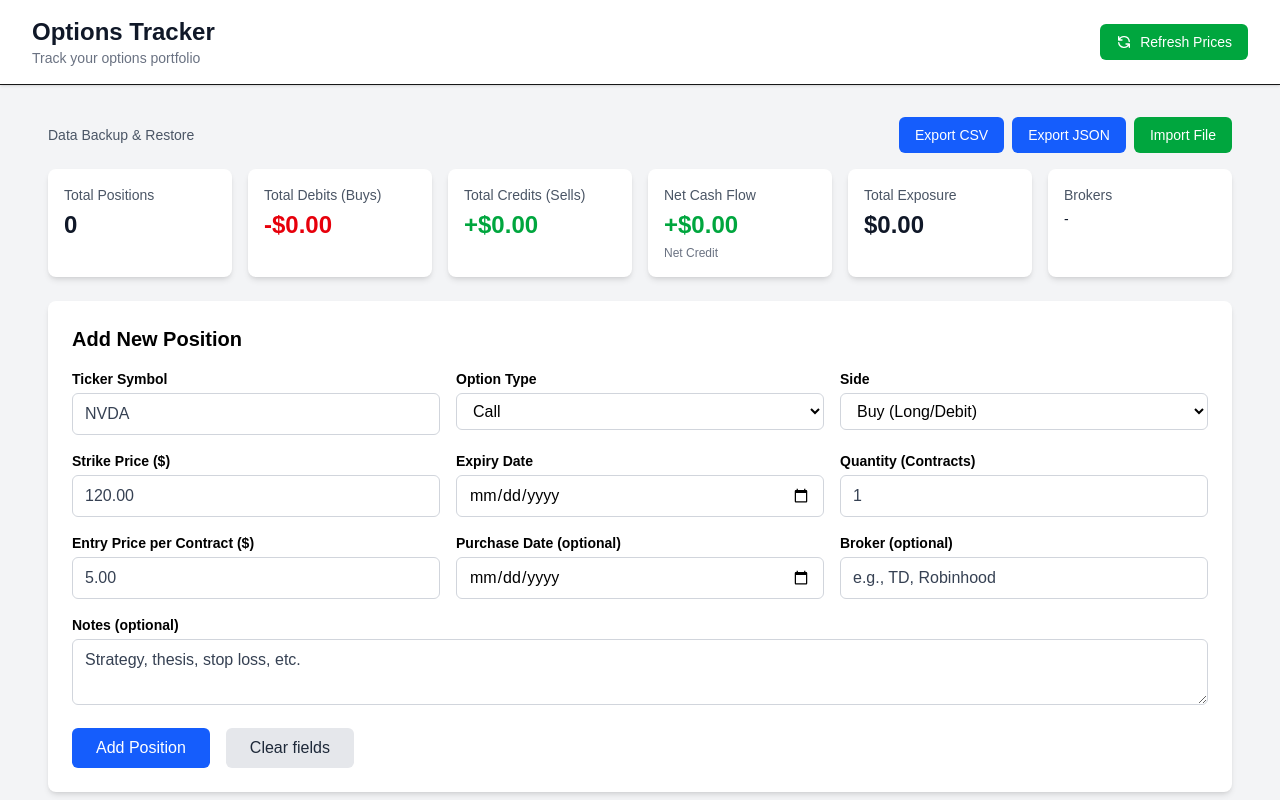
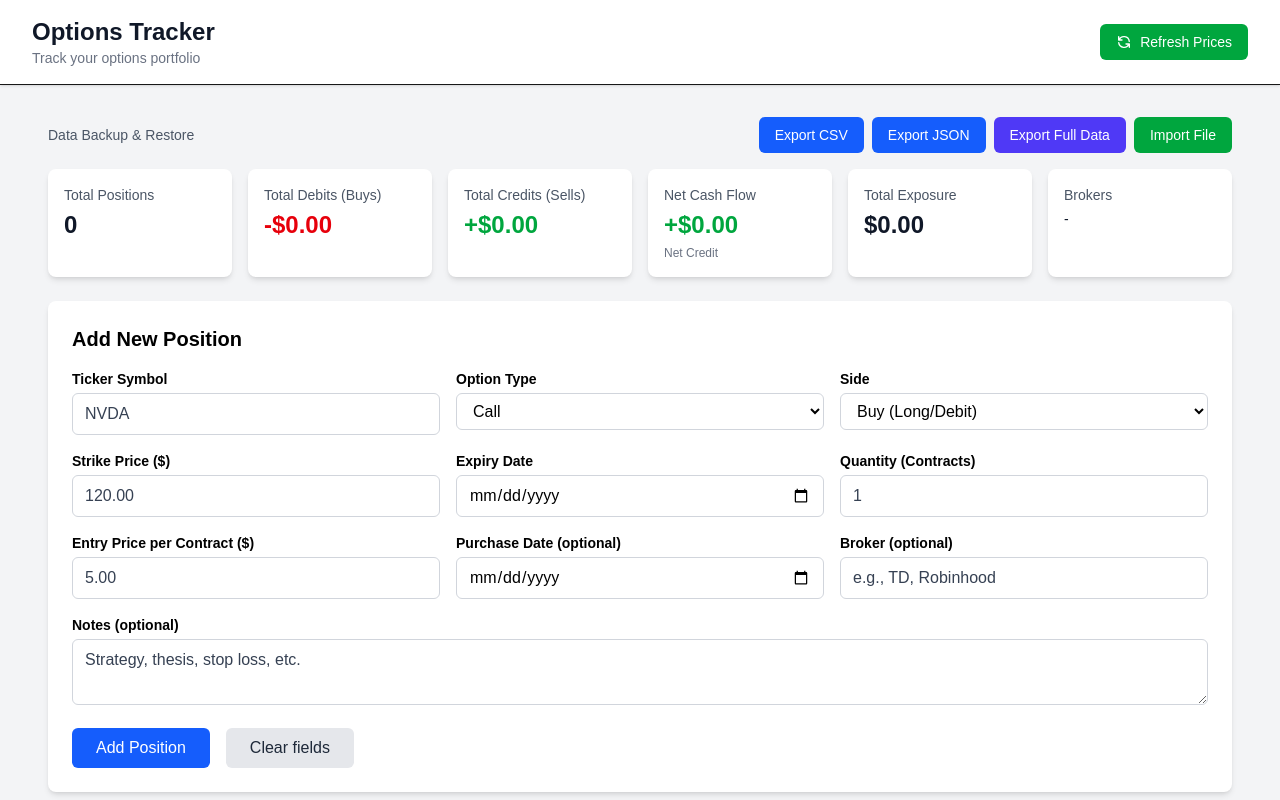
Before and after one commit to Tom-myCoder/options-tracker, a Next.js app: page / in a window 1280 px wide. Shown: the top 800 px of the page. Built offline with nearby package versions, Linux system fonts and the light colour scheme.

Commit message:
Add full data export with price history and stats

```diff
--- a/src/components/PortfolioSummary.tsx
+++ b/src/components/PortfolioSummary.tsx
@@ -1,7 +1,7 @@
 'use client';
 
 import { OptionPosition } from '@/types/options';
-import { exportPositionsCSV, importPositionsCSV, exportPositionsJSON, importPositionsJSON } from '@/lib/storage';
+import { exportPositionsCSV, importPositionsCSV, exportPositionsJSON, importPositionsJSON, exportPositionsWithHistoryJSON } from '@/lib/storage';
 
 interface PortfolioSummaryProps {
   positions: OptionPosition[];
@@ -90,6 +90,19 @@ export default function PortfolioSummary({ positions }: PortfolioSummaryProps) {
     URL.revokeObjectURL(url);
   };
 
+  const handleExportFullJSON = () => {
+    const json = exportPositionsWithHistoryJSON();
+    const blob = new Blob([json], { type: 'application/json' });
+    const url = URL.createObjectURL(blob);
+    const a = document.createElement('a');
+    a.href = url;
+    a.download = 'options-positions-full.json';
+    document.body.appendChild(a);
+    a.click();
+    a.remove();
+    URL.revokeObjectURL(url);
+  };
+
   const handleImportFile = async (file: File | null) => {
     if (!file) return;
     const text = await file.text();
@@ -123,14 +136,23 @@ export default function PortfolioSummary({ positions }: PortfolioSummaryProps) {
           <button
             onClick={handleExportCSV}
             className="px-4 py-2 bg-blue-600 text-white rounded-md text-sm font-medium hover:bg-blue-700 transition-colors"
+            title="Export positions as CSV (no price history)"
           >
             Export CSV
           </button>
           <button
             onClick={handleExportJSON}
             className="px-4 py-2 bg-blue-600 text-white rounded-md text-sm font-medium hover:bg-blue-700 transition-colors"
+            title="Export positions as JSON with price history"
           >
             Export JSON
+          </button>
+          <button
+            onClick={handleExportFullJSON}
+            className="px-4 py-2 bg-indigo-600 text-white rounded-md text-sm font-medium hover:bg-indigo-700 transition-colors"
+            title="Export positions with full price history and stats"
+          >
+            Export Full Data
           </button>
           <label className="px-4 py-2 bg-green-600 text-white rounded-md text-sm font-medium cursor-pointer hover:bg-green-700 transition-colors">
             Import File
--- a/src/lib/storage.ts
+++ b/src/lib/storage.ts
@@ -159,7 +159,7 @@ export const importPositionsCSV = (csvText: string): void => {
   localStorage.setItem(STORAGE_KEY, JSON.stringify(positions));
 };
 
-// Export/Import JSON for backup
+// Export/Import JSON for backup (includes full price history)
 export const exportPositionsJSON = (): string => JSON.stringify(getPositions(), null, 2);
 export const importPositionsJSON = (jsonText: string): void => {
   try {
@@ -170,6 +170,19 @@ export const importPositionsJSON = (jsonText: string): void => {
   } catch (e) {
     console.error('Invalid JSON');
   }
+};
+
+// Export positions with price history as expanded JSON for detailed analysis
+export const exportPositionsWithHistoryJSON = (): string => {
+  const positions = getPositions();
+  const exportData = positions.map(p => ({
+    ...p,
+    priceHistoryCount: p.priceHistory?.length || 0,
+    daysOfHistory: p.priceHistory && p.priceHistory.length > 0
+      ? Math.ceil((Date.now() - Math.min(...p.priceHistory.map(h => h.timestamp))) / (1000 * 60 * 60 * 24))
+      : 0,
+  }));
+  return JSON.stringify(exportData, null, 2);
 };
 
 // Fetch and store historical prices for a position
```
